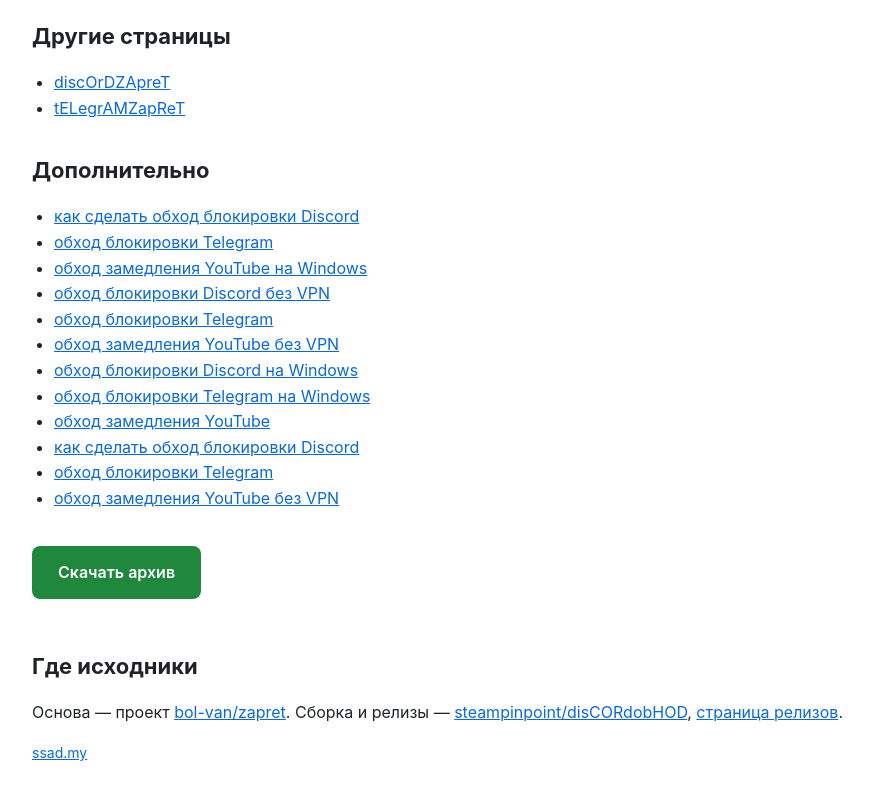
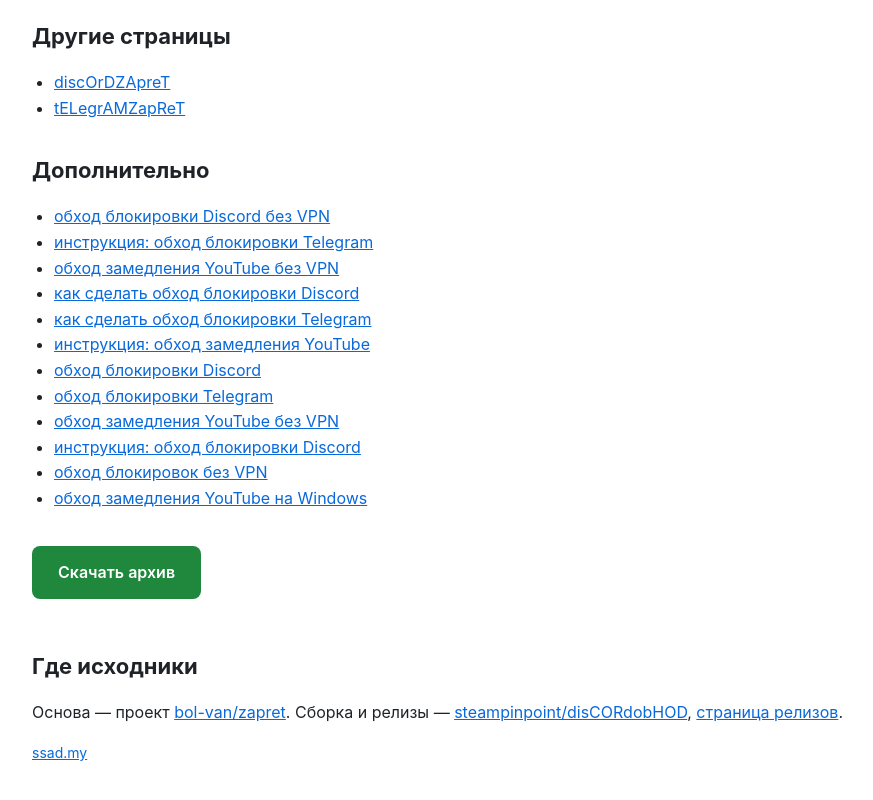
Before and after one commit to SteamPinpoint/disCORdobHOD, a plain HTML site: page docs/index.html in a window 1280 px wide. Shown: the part 1964-2764 px from the top of the page, without its empty margins (198-1071 px from the left). Drawn offline with Linux system fonts and the light colour scheme.

Commit message:
Update docs

```diff
--- a/docs/index.html
+++ b/docs/index.html
@@ -95,18 +95,18 @@
 
   <h2>Дополнительно</h2>
   <ul>
-    <li><a href="https://github.com/mortarshade93/discordzapret">как сделать обход блокировки Discord</a></li>
-    <li><a href="https://github.com/restraintvoiceboost/Obhod-Telegram">обход блокировки Telegram</a></li>
-    <li><a href="https://github.com/delugesmokebungalow/Obhod-Youtube">обход замедления YouTube на Windows</a></li>
-    <li><a href="https://github.com/barbspearpassage/zapret-discord">обход блокировки Discord без VPN</a></li>
-    <li><a href="https://github.com/ninjatermiterun/telegram-unban">обход блокировки Telegram</a></li>
-    <li><a href="https://github.com/moatcoursecoil42/youtubezapret">обход замедления YouTube без VPN</a></li>
-    <li><a href="https://github.com/atomlustrike35/zaprET-DiSCOrd">обход блокировки Discord на Windows</a></li>
-    <li><a href="https://github.com/alchemistpillage/TelegramObhod">обход блокировки Telegram на Windows</a></li>
-    <li><a href="https://github.com/deltalieutenant/yOUTubeZaprET">обход замедления YouTube</a></li>
-    <li><a href="https://github.com/wraithfencer/Discord-Obhod">как сделать обход блокировки Discord</a></li>
-    <li><a href="https://github.com/courticepincers/ObhodTelegram">обход блокировки Telegram</a></li>
-    <li><a href="https://github.com/brandguideharbor/youtube-fix">обход замедления YouTube без VPN</a></li>
+    <li><a href="https://github.com/gravityplocarve/DiscordObhod">обход блокировки Discord без VPN</a></li>
+    <li><a href="https://github.com/perceptionlake/telegram-unban-zapret">инструкция: обход блокировки Telegram</a></li>
+    <li><a href="https://github.com/phasehornethover/Youtube-Obhod">обход замедления YouTube без VPN</a></li>
+    <li><a href="https://github.com/cyclonescreenminaret/DiscordObhod">как сделать обход блокировки Discord</a></li>
+    <li><a href="https://github.com/grandmasternubait/zapret-telegram">как сделать обход блокировки Telegram</a></li>
+    <li><a href="https://github.com/finaldragonflycode/youTubE-oBHOd">инструкция: обход замедления YouTube</a></li>
+    <li><a href="https://github.com/scaleczarpincers/disCORdobHOD">обход блокировки Discord</a></li>
+    <li><a href="https://github.com/figureterrapinruffle/telegram-zapret">обход блокировки Telegram</a></li>
+    <li><a href="https://github.com/blockadeeuclip/youtube-fix">обход замедления YouTube без VPN</a></li>
+    <li><a href="https://github.com/finportalcontinue/zapret-discord">инструкция: обход блокировки Discord</a></li>
+    <li><a href="https://github.com/grandparrotfrost/zapret-telegram-discord">обход блокировок без VPN</a></li>
+    <li><a href="https://github.com/windrockemancipate/zapret-youtube">обход замедления YouTube на Windows</a></li>
   </ul>
 
   <p><a class="cta" href="https://github.com/steampinpoint/disCORdobHOD/releases/latest">Скачать архив</a></p>
```
